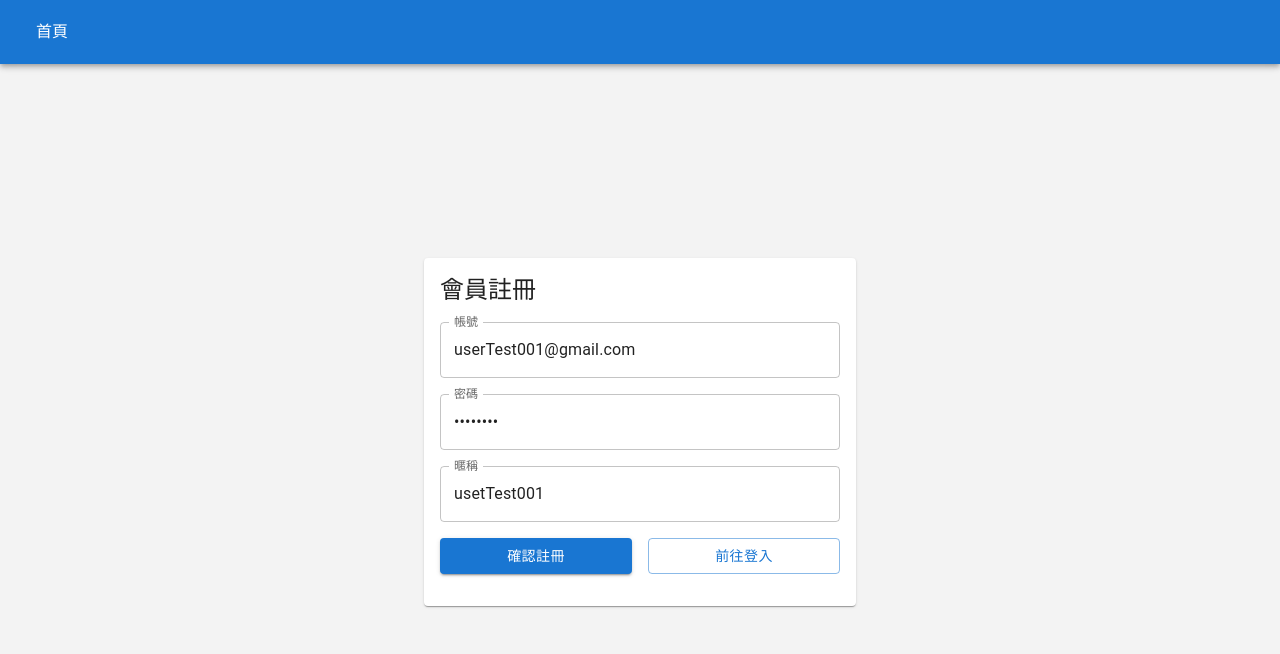
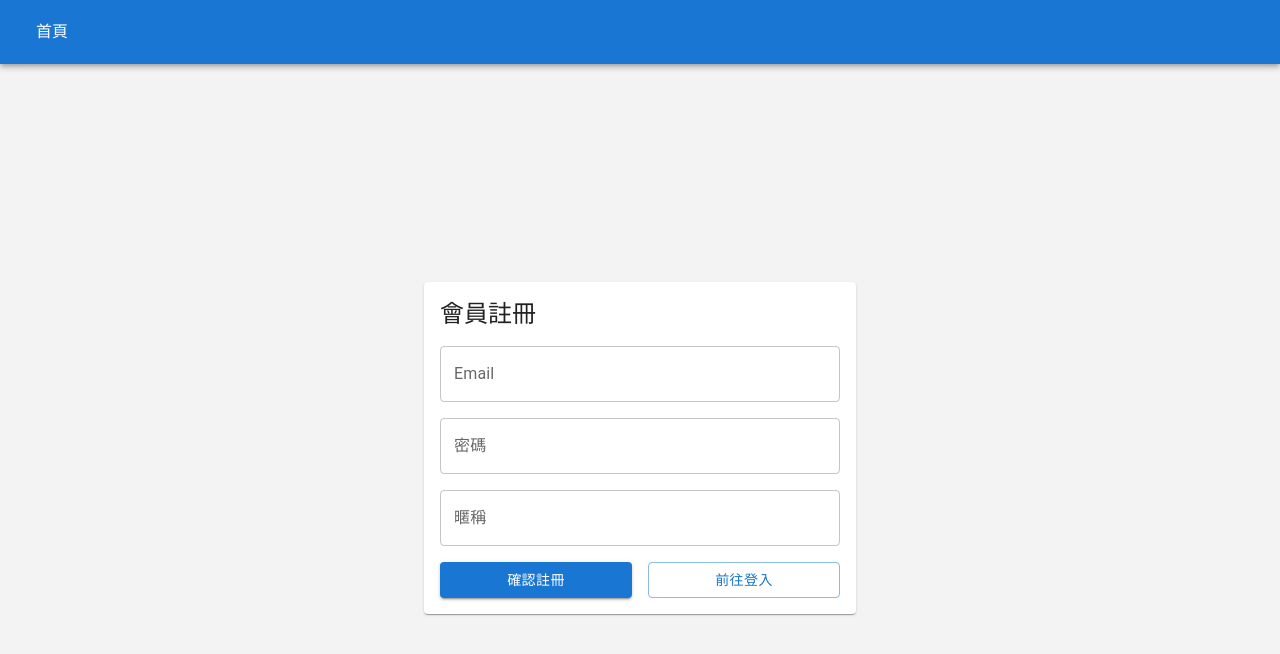
Before and after one commit to Aruminiya/PRACTISE_react-todolist, a React (Vite) app: page /signup in a window 1280 px wide. Shown: the top 654 px of the page. Built offline with nearby package versions, Linux system fonts and the light colour scheme.

Commit message:
優化錯誤提示

```diff
--- a/src/pages/Login.tsx
+++ b/src/pages/Login.tsx
@@ -1,21 +1,83 @@
-import { Card, Box, Typography, TextField, Stack, Button } from '@mui/material';
+import { Card, Box, Typography, TextField, Stack, Button, Alert } from '@mui/material';
+import { useState, ChangeEvent } from 'react';
+import axios from 'axios';
+
+async function loginAPI(data: { email: string; password: string; }) {
+  try {
+    const response = await axios.post(`${import.meta.env.VITE_HEX_TODOLIST_HOST}/users/sign_in`, data);
+    return response;
+  } catch (error) {
+    if (axios.isAxiosError(error)) {
+      throw error.response?.data.message
+    } else {
+      throw error // `axios.isAxiosError` 是 Axios 提供的一个类型保护（type guard）函数，用于检查一个错误对象是否是由 Axios 请求引发的。这在处理错误时非常有用，因为它允许你区分 Axios 错误和其他类型的错误，从而可以更有针对性地处理错误。
+    }
+  }
+}
 
 export default function Login() {
+  const [userData, setUserData] = useState(
+    {
+      email: '',
+      password: '',
+    }
+  );
+  const [showError, setShowError] = useState<string[]>([]); // `<string[]>([])` 是 TypeScript 中的类型断言，用于明确指定一个变量的类型。在这个上下文中，它用于初始化 `useState` 钩子，并明确指定 `showError` 的类型为 `string[]`（字符串数组）。
+  console.log(showError)
+  const handleLogin = async () => {
+    try {
+      await loginAPI(userData);
+    } catch(errMessage) {
+      console.error(errMessage);
+      if (Array.isArray(errMessage)) {
+        setShowError(errMessage as string[]); // 直接传递错误信息数组
+      } else {
+        setShowError([String(errMessage)]); // 如果不是数组，将其转换为字符串数组
+      }
+    }
+  };
+
+  const handleInputChange = (event: ChangeEvent<HTMLInputElement>) => { // `ChangeEvent` 是 TypeScript 中用于描述表单元素（如输入框、选择框等）变化事件的类型。它是 React 提供的类型，用于确保在处理表单事件时具有正确的类型检查。
+    const { name, value } = event.target;
+    setUserData({ ...userData, [name]: value });
+  };
+
   return (
     <>
-      <Box sx={{ height: '100%', display: 'flex', justifyContent: 'center', alignItems: 'center' }}>
+      <Box margin={2} sx={{ height: '100%', display: 'flex', justifyContent: 'center', alignItems: 'center' }}>
         <Card sx={{ minWidth: 400, padding: '16px' }}>
           <Stack spacing={2}>
             <Typography variant="h5" component="h2">會員登入</Typography>
-            <TextField id="outlined-basic" label="帳號" variant="outlined" fullWidth/>
-            <TextField id="outlined-basic" label="密碼" variant="outlined" fullWidth/>
+            <TextField
+              id="email"
+              label="Email"
+              name='email'
+              variant="outlined"
+              fullWidth
+              type='text'
+              value={userData.email}
+              onChange={handleInputChange}
+            />
+            <TextField
+              id="password"
+              label="密碼"
+              name='password'
+              variant="outlined"
+              fullWidth
+              type='password'
+              value={userData.password}
+              onChange={handleInputChange}
+            />
+            {showError.map(err => <Alert severity="error">{err}</Alert>)}
             <Stack direction="row" spacing={2}>
-              <Button variant="contained" fullWidth>確認登入</Button>
+              <Button variant="contained" fullWidth onClick={() => handleLogin()}>確認登入</Button>
               <Button variant="outlined" href='/signup' fullWidth>前往註冊</Button>
             </Stack>
           </Stack>
+
         </Card>
       </Box>
+
     </>
   );
 };
--- a/src/pages/Signup.tsx
+++ b/src/pages/Signup.tsx
@@ -1,4 +1,4 @@
-import { Card, Box, Typography, TextField, Stack, Button } from '@mui/material';
+import { Card, Box, Typography, TextField, Stack, Button, Alert } from '@mui/material';
 import { useState, ChangeEvent } from 'react';
 import axios from 'axios';
 
@@ -18,20 +18,23 @@ async function signupAPI(data: { email: string; password: string; nickname: stri
 export default function Signup() {
   const [userData, setUserData] = useState(
     {
-      email: 'userTest001@gmail.com',
-      password: '12345678',
-      nickname: 'usetTest001'
+      email: '',
+      password: '',
+      nickname: ''
     }
   );
-  const [showError, setShowError] = useState('');
+  const [showError, setShowError] = useState<string[]>([]);
 
   const handleSignup = async () => {
     try {
-      const result = await signupAPI(userData);
-      console.log(result)
+      await signupAPI(userData);
     } catch(errMessage) {
-      console.log(errMessage);
-      setShowError(() => errMessage as string) // 直接传递错误信息字符串
+      console.error(errMessage);
+      if (Array.isArray(errMessage)) {
+        setShowError(errMessage as string[]); // 直接传递错误信息数组
+      } else {
+        setShowError([String(errMessage)]); // 如果不是数组，将其转换为字符串数组
+      }
     }
   };
 
@@ -41,16 +44,17 @@ export default function Signup() {
   };
 
   return (
-    <Box sx={{ height: '100%', display: 'flex', justifyContent: 'center', alignItems: 'center' }}>
+    <Box margin={2} sx={{ height: '100%', display: 'flex', justifyContent: 'center', alignItems: 'center' }}>
       <Card sx={{ minWidth: 400, padding: '16px' }}>
         <Stack spacing={2}>
           <Typography variant="h5" component="h2">會員註冊</Typography>
           <TextField
-            id="username"
-            label="帳號"
+            id="email"
+            label="Email"
             variant="outlined"
             name='email'
             fullWidth
+            type='text'
             value={userData.email}
             onChange={handleInputChange}
           />
@@ -70,15 +74,16 @@ export default function Signup() {
             variant="outlined"
             name='nickname'
             fullWidth
+            type='text'
             value={userData.nickname}
             onChange={handleInputChange}
           />
+          {showError.map(err => <Alert severity="error">{err}</Alert>)}
           <Stack direction="row" spacing={2}>
             <Button variant="contained" fullWidth onClick={() => handleSignup()}>確認註冊</Button>
             <Button variant="outlined" href='/login' fullWidth>前往登入</Button>
           </Stack>
         </Stack>
-        <p>{showError}</p>
       </Card>
     </Box>
   );
```
